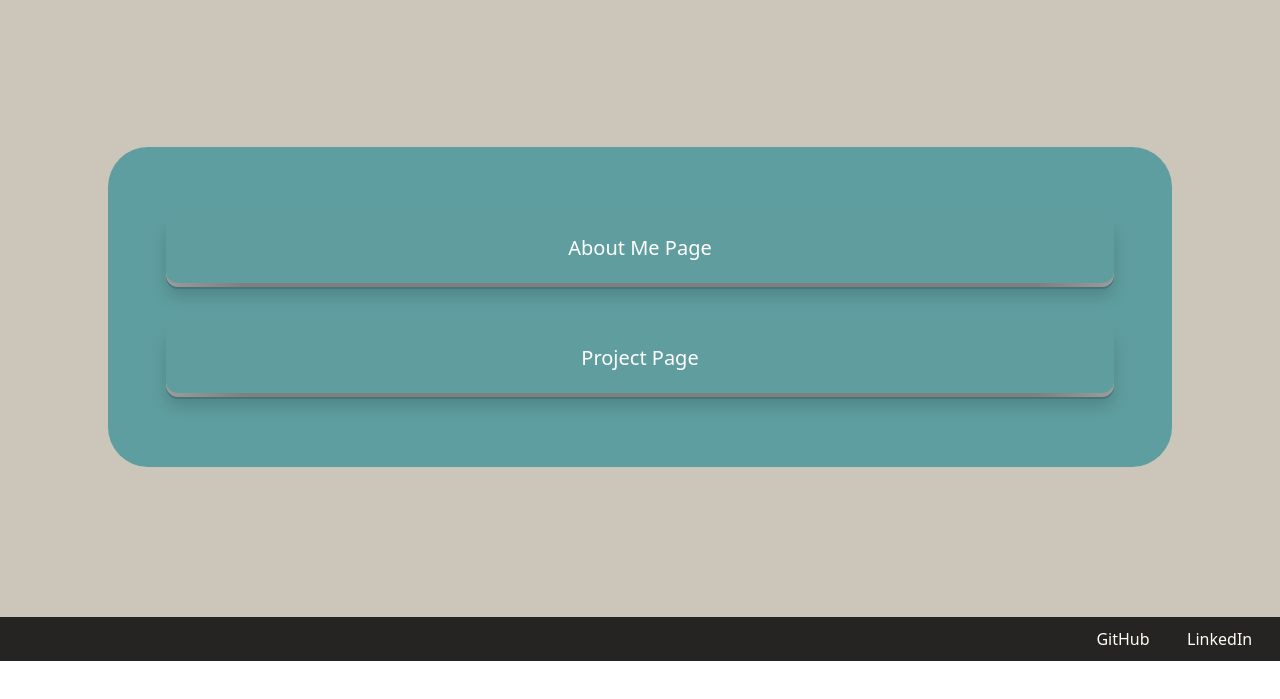
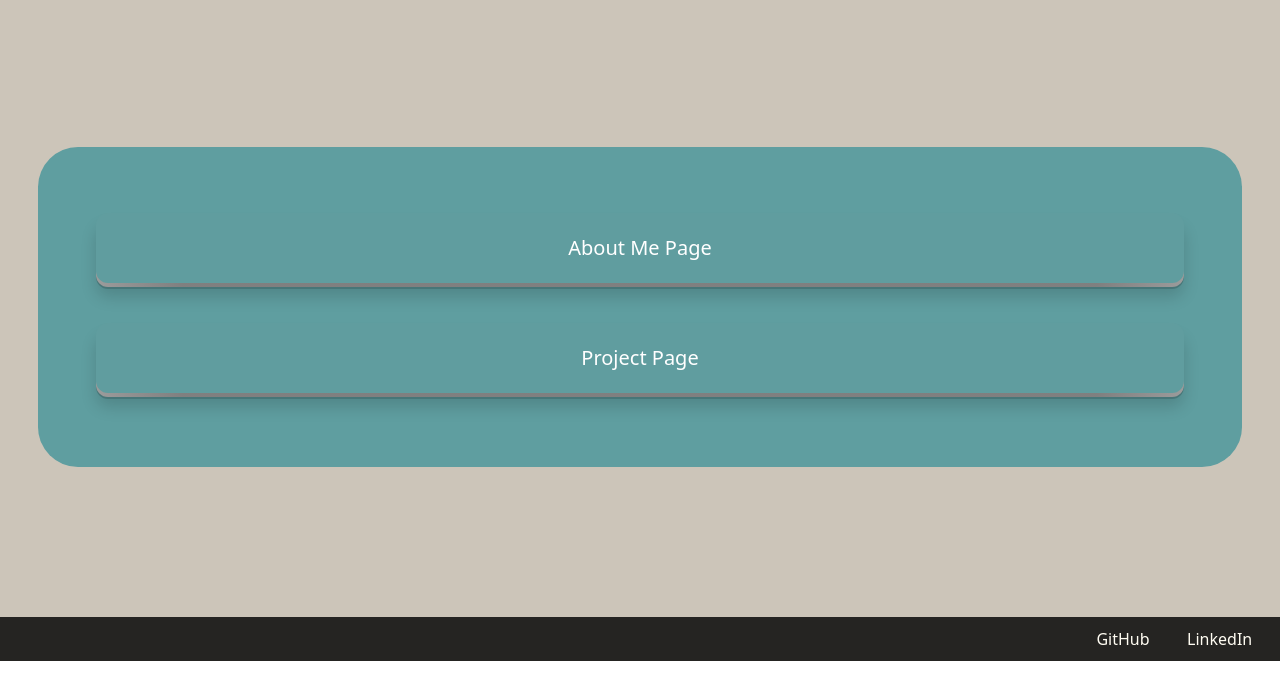
Before and after one commit to AdreKerr/Portfolio-WebSite-About-me, a plain HTML site: page html/HomePage.html in a window 1280 px wide. Shown: the part 69-768 px from the top of the page. Drawn offline with Linux system fonts and the light colour scheme.

Commit message:
Pics and padding

```diff
--- a/css/style.css
+++ b/css/style.css
@@ -48,6 +48,16 @@
     .b3{
         padding: 20px;
     }
+    .b1{
+        padding: 50px;
+    }
+    .body{
+        border-radius: 40px;
+    }
+}
+.b1{
+    padding-top:150px;
+    padding-bottom:150px;
 }
 .b2{
     padding-top: 50px;
@@ -58,7 +68,6 @@
 .body{
     background-color: cadetblue;
     color: #fffcf2;
-    border-radius: 40px;
     padding: 10px;
     text-align: center;
 }
@@ -265,11 +274,7 @@
 
 
 /* home page */
-.b1{
-    padding: 120px;
-    padding-top:150px;
-    padding-bottom:150px;
-}
+
 .body :any-link{
     padding: 20px
 }
```
Also changed, not shown: html/AboutMe.html (+1 -1 lines), html/ProjectPage.html (+2 -1 lines), pics/A.Kerr (1).jpg (added), pics/JSGame.png (added).
